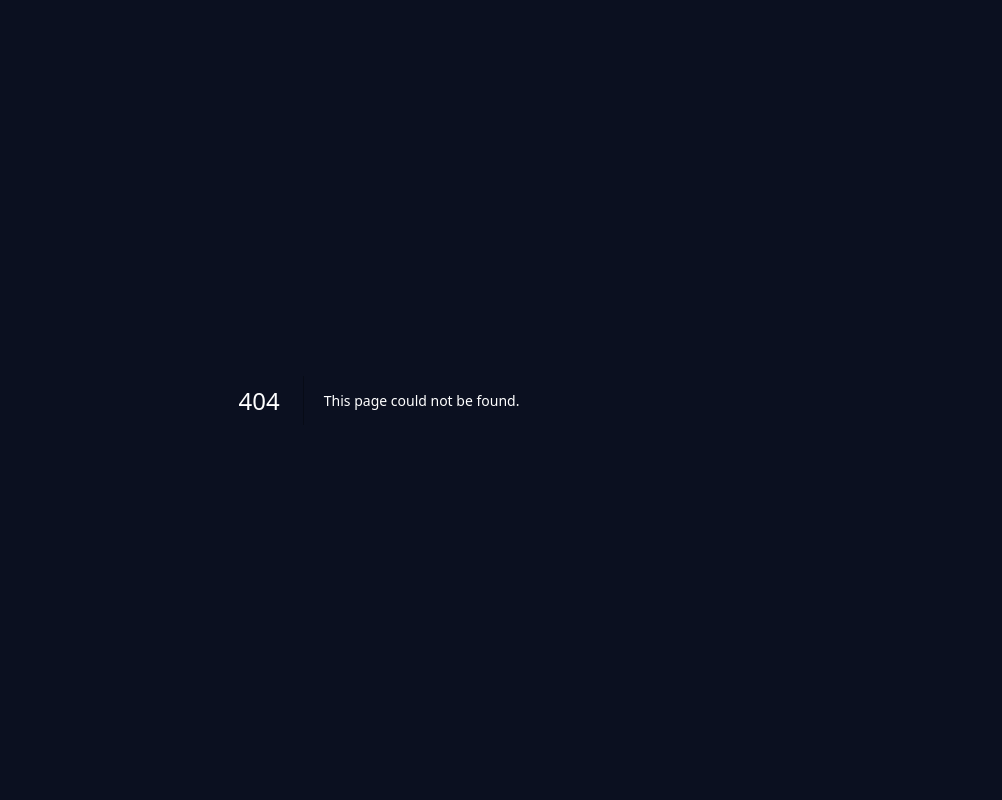
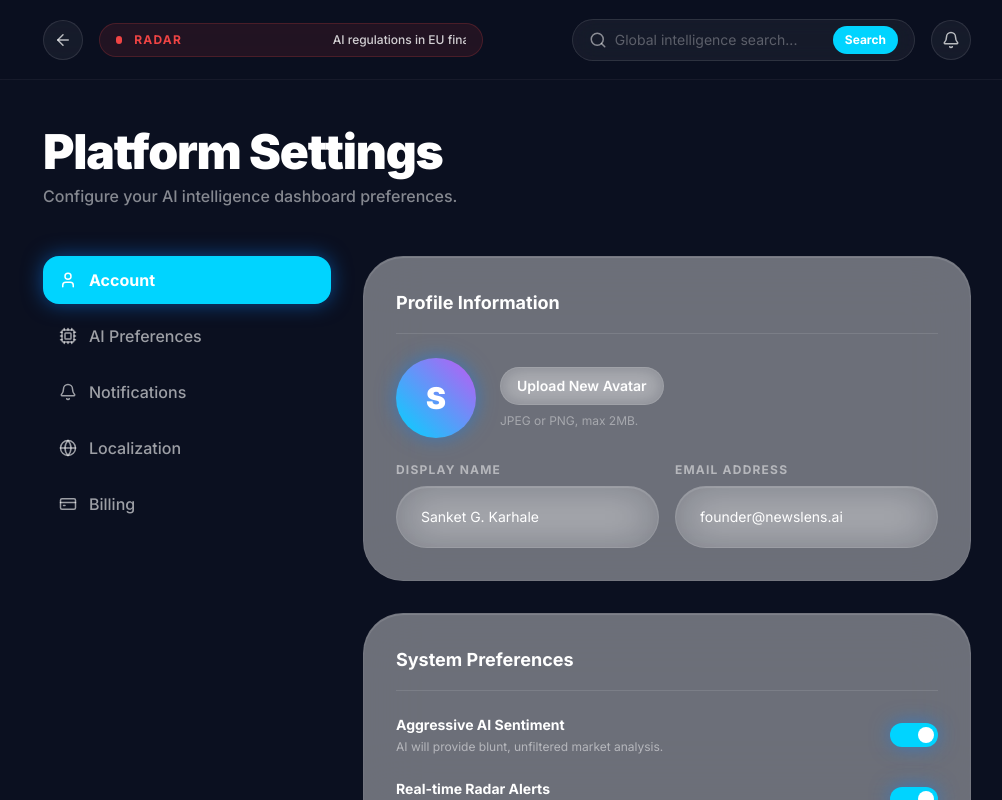
Before and after one commit to sanketkarhale/newslens, a Next.js app in the folder newslens-ui/: page /dashboard/settings in a window 1280 px wide. Before the commit this address had no page. Shown: the whole page, without its empty margins (261-1263 px from the left). Built offline with nearby package versions, Linux system fonts and the light colour scheme.

Commit message:
Add highly polished Settings page interface

```diff
--- /dev/null
+++ b/newslens-ui/app/dashboard/settings/page.tsx
@@ -0,0 +1,103 @@
+import { ShieldCheck, User, Bell, Globe, Cpu, CreditCard, Save } from 'lucide-react';
+
+export default function SettingsPage() {
+  return (
+    <div className="p-8 md:p-12 max-w-5xl mx-auto pb-32">
+      <h1 className="text-3xl md:text-5xl font-black tracking-tight text-white mb-2">Platform Settings</h1>
+      <p className="text-white/50 font-medium mb-12">Configure your AI intelligence dashboard preferences.</p>
+
+      <div className="grid grid-cols-1 lg:grid-cols-3 gap-8">
+
+        {/* Settings Navigation/Sidebar */}
+        <div className="lg:col-span-1 space-y-2">
+          {[
+            { name: "Account", icon: User, active: true },
+            { name: "AI Preferences", icon: Cpu, active: false },
+            { name: "Notifications", icon: Bell, active: false },
+            { name: "Localization", icon: Globe, active: false },
+            { name: "Billing", icon: CreditCard, active: false },
+          ].map((item) => (
+            <button key={item.name} className={`w-full flex items-center gap-3 px-4 py-3 rounded-2xl transition-all ${item.active ? 'bg-primary text-white shadow-glow font-bold' : 'text-white/60 hover:bg-white/5 hover:text-white font-medium'}`}>
+              <item.icon size={18} />
+              {item.name}
+            </button>
+          ))}
+        </div>
+
+        {/* Settings Content */}
+        <div className="lg:col-span-2 space-y-8">
+
+          {/* Profile Section */}
+          <section className="glass-card p-8">
+            <h3 className="text-lg font-bold text-white mb-6 border-b border-white/10 pb-4">Profile Information</h3>
+            <div className="space-y-6">
+              <div className="flex items-center gap-6">
+                <div className="w-20 h-20 rounded-full bg-gradient-to-tr from-primary to-tertiary flex items-center justify-center font-black text-3xl text-white shadow-glow">
+                  S
+                </div>
+                <div>
+                  <button className="ios-btn-secondary text-sm py-2 px-4">Upload New Avatar</button>
+                  <p className="text-xs text-white/40 mt-2">JPEG or PNG, max 2MB.</p>
+                </div>
+              </div>
+
+              <div className="grid grid-cols-1 md:grid-cols-2 gap-4">
+                <div>
+                  <label className="block text-xs font-bold text-white/50 uppercase tracking-widest mb-2">Display Name</label>
+                  <input type="text" defaultValue="Sanket G. Karhale" className="ios-input text-sm" />
+                </div>
+                <div>
+                  <label className="block text-xs font-bold text-white/50 uppercase tracking-widest mb-2">Email Address</label>
+                  <input type="email" defaultValue="founder@newslens.ai" className="ios-input text-sm" />
+                </div>
+              </div>
+            </div>
+          </section>
+
+          {/* Preferences Section */}
+          <section className="glass-card p-8">
+            <h3 className="text-lg font-bold text-white mb-6 border-b border-white/10 pb-4">System Preferences</h3>
+            <div className="space-y-6">
+              <div className="flex items-center justify-between">
+                <div>
+                  <h4 className="text-sm font-bold text-white">Aggressive AI Sentiment</h4>
+                  <p className="text-xs text-white/50 mt-1">AI will provide blunt, unfiltered market analysis.</p>
+                </div>
+                <div className="w-12 h-6 rounded-full bg-primary relative cursor-pointer shadow-glow">
+                  <div className="absolute right-1 top-1 w-4 h-4 bg-white rounded-full"></div>
+                </div>
+              </div>
+
+              <div className="flex items-center justify-between">
+                <div>
+                  <h4 className="text-sm font-bold text-white">Real-time Radar Alerts</h4>
+                  <p className="text-xs text-white/50 mt-1">Show breaking news ticker in the navigation bar.</p>
+                </div>
+                <div className="w-12 h-6 rounded-full bg-primary relative cursor-pointer shadow-glow">
+                  <div className="absolute right-1 top-1 w-4 h-4 bg-white rounded-full"></div>
+                </div>
+              </div>
+
+              <div className="flex items-center justify-between">
+                <div>
+                  <h4 className="text-sm font-bold text-white">Data Saver Mode</h4>
+                  <p className="text-xs text-white/50 mt-1">Reduce background API polling for mobile devices.</p>
+                </div>
+                <div className="w-12 h-6 rounded-full bg-white/10 border border-white/20 relative cursor-pointer">
+                  <div className="absolute left-1 top-1 w-4 h-4 bg-white/50 rounded-full"></div>
+                </div>
+              </div>
+            </div>
+          </section>
+
+          <div className="flex justify-end pt-4">
+            <button className="ios-btn-primary flex items-center gap-2">
+              <Save size={18} /> Save Preferences
+            </button>
+          </div>
+
+        </div>
+      </div>
+    </div>
+  );
+}
```
